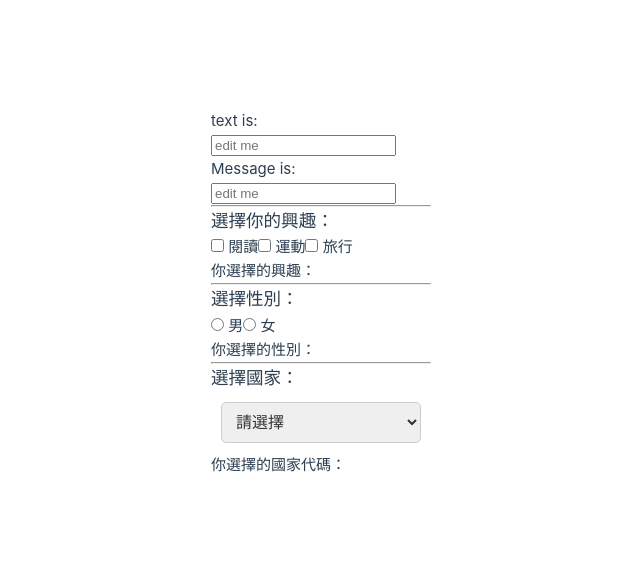
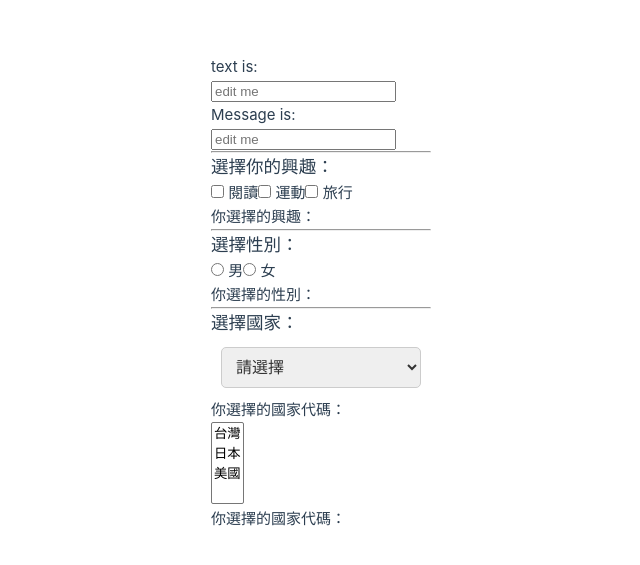
Before and after one commit to JerryChang0504/20250524vue3, a Vue app: page / in a window 1280 px wide. Shown: the part 107-672 px from the top of the page, without its empty margins (429-1069 px from the left). Built offline with nearby package versions, Linux system fonts and the light colour scheme.

Commit message:
multiCountry

```diff
--- a/src/components/VmodelSample.vue
+++ b/src/components/VmodelSample.vue
@@ -45,6 +45,15 @@
         </select>
 
         <p>你選擇的國家代碼：{{ country }}</p>
+
+
+        <select v-model="multiCountry" multiple>
+            <option value="tw">台灣</option>
+            <option value="jp">日本</option>
+            <option value="us">美國</option>
+        </select>
+        <p>你選擇的國家代碼：{{ multiCountry }}</p>
+
     </div>
 </template>
 
@@ -79,6 +88,8 @@ const countryOptions = ref([
     { numeric: 250, code: 'fr', name: '法國' },
     { numeric: 276, code: 'de', name: '德國' },
 ])
+
+const multiCountry = ref('')
 </script>
 
 <style scoped>
```
